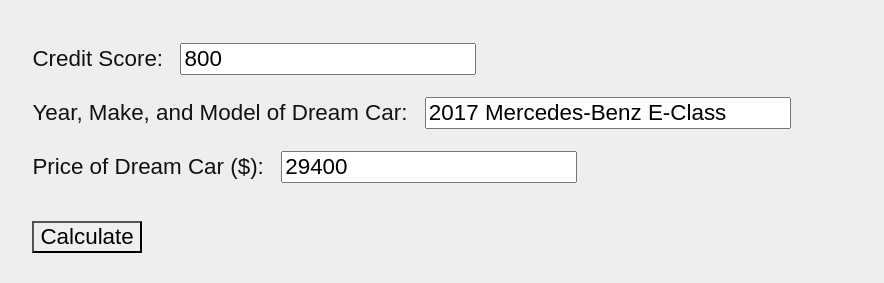
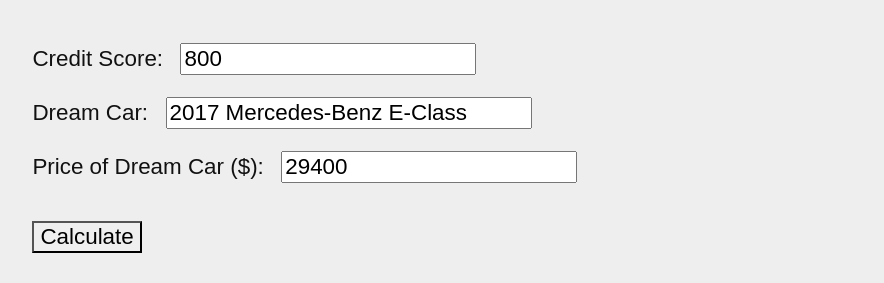
Before and after one commit to boneill02/investcalc, a plain HTML site: page dreamcar/index.html in a window 1280 px wide. Shown: the part 73-356 px from the top of the page, without its empty margins (150-1034 px from the left). Drawn offline with nearby package versions, Linux system fonts and the light colour scheme.

Commit message:
Simplify Car label

```diff
--- a/dreamcar/index.html
+++ b/dreamcar/index.html
@@ -19,7 +19,7 @@
 					<label id="creditScoreLabel" for="creditScore">Credit Score:</label>
 					<input type="number" id="creditScore" value="800" />
 					<br>
-					<label id="carLabel" for="car">Year, Make, and Model of Dream Car:</label>
+					<label id="carLabel" for="car">Dream Car:</label>
 					<input type="text" id="car" data-bs-toggle="dropdown" />
 				    <ul id="suggestions" aria-labelledby="car" class="dropdown-menu autocomplete-suggestions"></ul>
 					<br>
```
